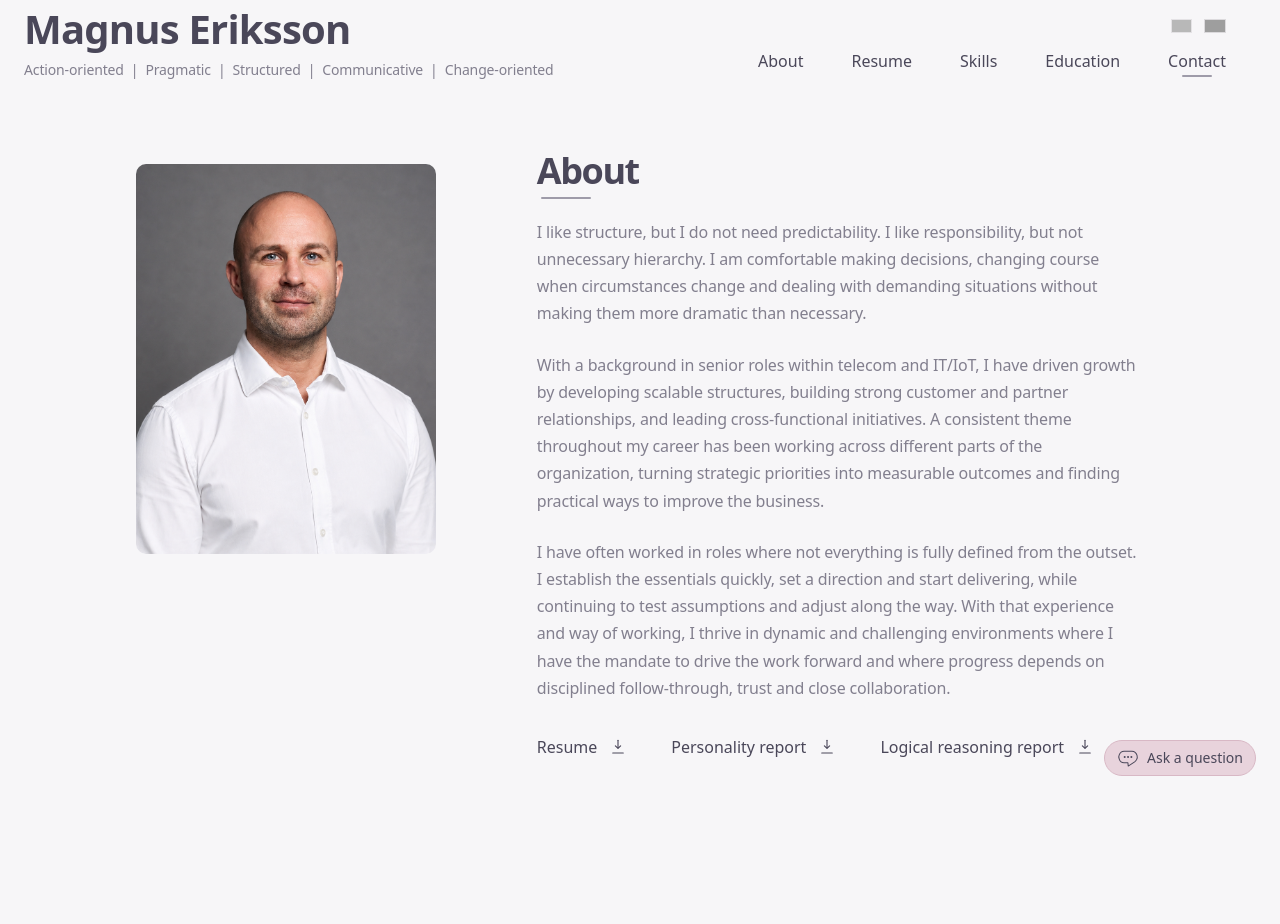
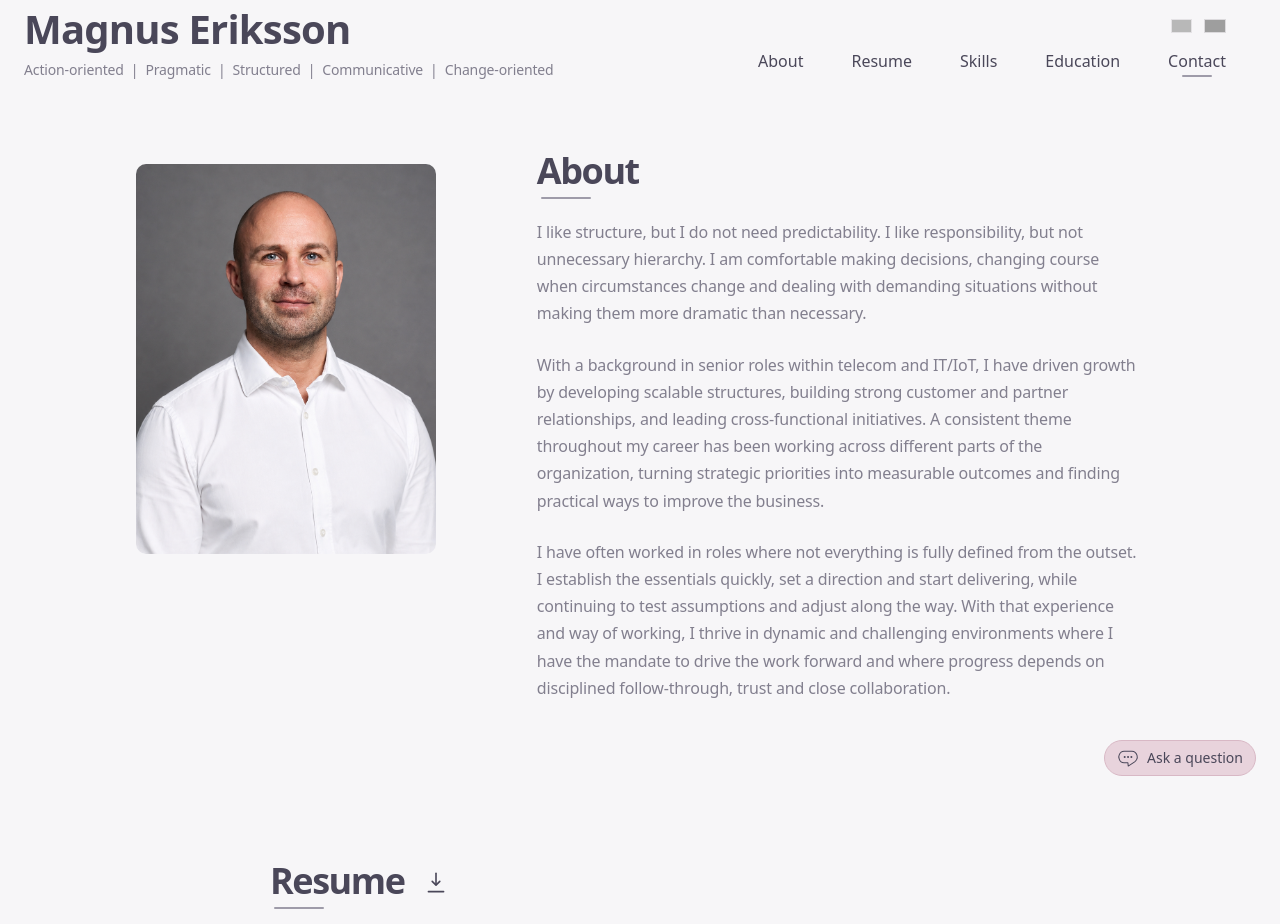
Before and after one commit to Onekaz/magnus-eriksson, a Next.js app: page / in a window 1280 px wide. Shown: the top 924 px of the page. Built offline with nearby package versions, Linux system fonts and the light colour scheme; grey boxes are pictures that could not be loaded.

Commit message:
Removed documents for download

```diff
--- a/components/sections/AboutSection.tsx
+++ b/components/sections/AboutSection.tsx
@@ -1,7 +1,6 @@
 // components/sections/AboutSection.tsx
 
 import Image from "next/image";
-import { Download } from "@/components/icons";
 import type { SiteContent } from "@/lib/content/profile";
 import styles from "./sections.module.css";
 
@@ -40,25 +39,6 @@ export default function AboutSection({ content }: AboutSectionProps) {
             </p>
           ))}
 
-          <div className={styles.downloadBlock}>
-            <div className={styles.downloadList}>
-              {content.about.downloads.map((download) => (
-                <div key={download.href} className={styles.downloadItem}>
-                  <span className={styles.downloadLabel}>{download.label}</span>
-                  <a
-                    href={download.href}
-                    download
-                    className={styles.downloadIconLink}
-                    aria-label={download.ariaLabel}
-                  >
-                    <span className={styles.downloadIconTab} aria-hidden="true">
-                      <Download />
-                    </span>
-                  </a>
-                </div>
-              ))}
-            </div>
-          </div>
         </div>
       </div>
     </section>
--- a/components/sections/ResumeSection.tsx
+++ b/components/sections/ResumeSection.tsx
@@ -1,5 +1,6 @@
 // components/sections/ResumeSection.tsx
 
+import { Download } from "@/components/icons";
 import type { ResumeBlock, ResumeEntry, SiteContent } from "@/lib/content/profile";
 import styles from "./sections.module.css";
 
@@ -104,9 +105,21 @@ export default function ResumeSection({ content }: ResumeSectionProps) {
       className={`${styles.pageSection} ${styles.standardSection} ${styles.resumeSection}`}
     >
       <div className={styles.resumeContent}>
-        <h2 id="resume-heading" className={styles.sectionHeading}>
-          {content.resume.heading}
-        </h2>
+        <div className={styles.resumeHeadingRow}>
+          <h2 id="resume-heading" className={styles.sectionHeading}>
+            {content.resume.heading}
+          </h2>
+          <a
+            href={content.resume.download.href}
+            download
+            className={styles.downloadIconLink}
+            aria-label={content.resume.download.ariaLabel}
+          >
+            <span className={styles.downloadIconTab} aria-hidden="true">
+              <Download />
+            </span>
+          </a>
+        </div>
 
         <div className={`${styles.mobileResumeList} ${styles.desktopResumeList}`}>
           {content.resume.blocks.map((block, index) => (
--- a/components/sections/sections.module.css
+++ b/components/sections/sections.module.css
@@ -116,31 +116,6 @@
   letter-spacing: var(--mobile-text-letter-spacing);
 }
 
-.downloadBlock {
-  display: flex;
-  flex-direction: column;
-  margin-top: var(--mobile-download-block-margin-top);
-}
-
-.downloadList {
-  display: flex;
-  flex-direction: column;
-  gap: var(--mobile-gap-8);
-}
-
-.downloadItem {
-  display: inline-flex;
-  width: fit-content;
-  align-items: center;
-  gap: var(--mobile-gap-8);
-}
-
-.downloadLabel {
-  color: var(--color-primary);
-  font-size: var(--mobile-link-text-size);
-  font-weight: var(--mobile-link-text-weight);
-}
-
 .downloadIconLink {
   display: inline-flex;
   width: fit-content;
@@ -232,6 +207,13 @@
   width: 100%;
   flex-direction: column;
   gap: var(--mobile-gap-24);
+}
+
+.resumeHeadingRow {
+  display: flex;
+  width: fit-content;
+  align-items: center;
+  gap: var(--mobile-resume-heading-download-gap);
 }
 
 .resumeRoleTitle {
@@ -546,24 +528,6 @@
     letter-spacing: var(--desktop-text-letter-spacing);
   }
 
-  .downloadBlock {
-    margin-top: var(--desktop-download-block-margin-top);
-  }
-
-  .downloadList {
-    flex-direction: row;
-    gap: var(--desktop-gap-40);
-  }
-
-  .downloadItem {
-    gap: var(--desktop-gap-8);
-  }
-
-  .downloadLabel {
-    font-size: var(--desktop-link-text-size);
-    font-weight: var(--desktop-link-text-weight);
-  }
-
   .downloadIconTab {
     width: var(--desktop-download-icon-tab-size);
     height: var(--desktop-download-icon-tab-size);
@@ -574,6 +538,11 @@
   .downloadIconTab svg {
     width: var(--desktop-download-icon-tab-icon-size);
     height: var(--desktop-download-icon-tab-icon-size);
+  }
+
+  .downloadIconLink {
+    position: relative;
+    top: var(--desktop-resume-heading-download-offset-y);
   }
 
   .downloadIconLink:hover .downloadIconTab {
@@ -630,6 +599,10 @@
     gap: var(--desktop-gap-28);
     margin-right: 0;
     margin-left: 0;
+  }
+
+  .resumeHeadingRow {
+    gap: var(--desktop-resume-heading-download-gap);
   }
 
   .resumeRoleTitle {
--- a/lib/config/cssVariables.ts
+++ b/lib/config/cssVariables.ts
@@ -77,10 +77,11 @@ export const pageVariables: PageVariables = {
   "--desktop-skills-pill-padding-x": `${desktop.DESKTOP_SKILLS_PILL_PADDING_X_PX}px`,
   "--desktop-skills-pill-padding-y": `${desktop.DESKTOP_SKILLS_PILL_PADDING_Y_PX}px`,
   "--desktop-skills-pill-radius": `${desktop.DESKTOP_SKILLS_PILL_RADIUS_PX}px`,
-  "--desktop-download-block-margin-top": `${desktop.DESKTOP_DOWNLOAD_BLOCK_MARGIN_TOP_PX}px`,
   "--desktop-download-icon-tab-size": `${desktop.DESKTOP_DOWNLOAD_ICON_TAB_SIZE_PX}px`,
   "--desktop-download-icon-tab-radius": `${desktop.DESKTOP_DOWNLOAD_ICON_TAB_RADIUS_PX}px`,
   "--desktop-download-icon-tab-icon-size": `${desktop.DESKTOP_DOWNLOAD_ICON_TAB_ICON_SIZE_PX}px`,
+  "--desktop-resume-heading-download-gap": `${desktop.DESKTOP_RESUME_HEADING_DOWNLOAD_GAP_PX}px`,
+  "--desktop-resume-heading-download-offset-y": `${desktop.DESKTOP_RESUME_HEADING_DOWNLOAD_OFFSET_Y_PX}px`,
   "--desktop-resume-list-padding-left": `${desktop.DESKTOP_RESUME_LIST_PADDING_LEFT_PX}px`,
   "--desktop-resume-timeline-line-top": `${desktop.DESKTOP_RESUME_TIMELINE_LINE_TOP_PX}px`,
   "--desktop-resume-timeline-line-left": `${desktop.DESKTOP_RESUME_TIMELINE_LINE_LEFT_PX}px`,
@@ -151,10 +152,10 @@ export const pageVariables: PageVariables = {
   "--mobile-skills-pill-padding-x": `${mobile.MOBILE_SKILLS_PILL_PADDING_X_PX}px`,
   "--mobile-skills-pill-padding-y": `${mobile.MOBILE_SKILLS_PILL_PADDING_Y_PX}px`,
   "--mobile-skills-pill-radius": `${mobile.MOBILE_SKILLS_PILL_RADIUS_PX}px`,
-  "--mobile-download-block-margin-top": `${mobile.MOBILE_DOWNLOAD_BLOCK_MARGIN_TOP_PX}px`,
   "--mobile-download-icon-tab-size": `${mobile.MOBILE_DOWNLOAD_ICON_TAB_SIZE_PX}px`,
   "--mobile-download-icon-tab-radius": `${mobile.MOBILE_DOWNLOAD_ICON_TAB_RADIUS_PX}px`,
   "--mobile-download-icon-tab-icon-size": `${mobile.MOBILE_DOWNLOAD_ICON_TAB_ICON_SIZE_PX}px`,
+  "--mobile-resume-heading-download-gap": `${mobile.MOBILE_RESUME_HEADING_DOWNLOAD_GAP_PX}px`,
   "--mobile-resume-list-padding-left": `${mobile.MOBILE_RESUME_LIST_PADDING_LEFT_PX}px`,
   "--mobile-resume-timeline-line-top": `${mobile.MOBILE_RESUME_TIMELINE_LINE_TOP_PX}px`,
   "--mobile-resume-timeline-line-left": `${mobile.MOBILE_RESUME_TIMELINE_LINE_LEFT_PX}px`,
--- a/lib/config/desktop.ts
+++ b/lib/config/desktop.ts
@@ -125,11 +125,11 @@ export const DESKTOP_SKILLS_PILL_PADDING_X_PX = 14;
 export const DESKTOP_SKILLS_PILL_PADDING_Y_PX = 8;
 export const DESKTOP_SKILLS_PILL_RADIUS_PX = 22;
 
-export const DESKTOP_DOWNLOAD_BLOCK_MARGIN_TOP_PX = 8;
-
-export const DESKTOP_DOWNLOAD_ICON_TAB_SIZE_PX = 26;
+export const DESKTOP_DOWNLOAD_ICON_TAB_SIZE_PX = 34;
 export const DESKTOP_DOWNLOAD_ICON_TAB_RADIUS_PX = 9999;
-export const DESKTOP_DOWNLOAD_ICON_TAB_ICON_SIZE_PX = 18;
+export const DESKTOP_DOWNLOAD_ICON_TAB_ICON_SIZE_PX = 26;
+export const DESKTOP_RESUME_HEADING_DOWNLOAD_GAP_PX = 14;
+export const DESKTOP_RESUME_HEADING_DOWNLOAD_OFFSET_Y_PX = 2;
 
 export const DESKTOP_RESUME_LIST_PADDING_LEFT_PX = 48;
 export const DESKTOP_RESUME_TIMELINE_LINE_TOP_PX = 12;
--- a/lib/config/mobile.ts
+++ b/lib/config/mobile.ts
@@ -149,11 +149,10 @@ export const MOBILE_SKILLS_PILL_PADDING_X_PX = 12;
 export const MOBILE_SKILLS_PILL_PADDING_Y_PX = 7;
 export const MOBILE_SKILLS_PILL_RADIUS_PX = 22;
 
-export const MOBILE_DOWNLOAD_BLOCK_MARGIN_TOP_PX = 8;
-
-export const MOBILE_DOWNLOAD_ICON_TAB_SIZE_PX = 26;
+export const MOBILE_DOWNLOAD_ICON_TAB_SIZE_PX = 28;
 export const MOBILE_DOWNLOAD_ICON_TAB_RADIUS_PX = 9999;
-export const MOBILE_DOWNLOAD_ICON_TAB_ICON_SIZE_PX = 18;
+export const MOBILE_DOWNLOAD_ICON_TAB_ICON_SIZE_PX = 20;
+export const MOBILE_RESUME_HEADING_DOWNLOAD_GAP_PX = 12;
 
 export const MOBILE_RESUME_LIST_PADDING_LEFT_PX = 28;
 export const MOBILE_RESUME_TIMELINE_LINE_TOP_PX = 11;
--- a/lib/content/en.ts
+++ b/lib/content/en.ts
@@ -40,26 +40,13 @@ export const englishContent = {
     "With a background in senior roles within telecom and IT/IoT, I have driven growth by developing scalable structures, building strong customer and partner relationships, and leading cross-functional initiatives. A consistent theme throughout my career has been working across different parts of the organization, turning strategic priorities into measurable outcomes and finding practical ways to improve the business.",
     "I have often worked in roles where not everything is fully defined from the outset. I establish the essentials quickly, set a direction and start delivering, while continuing to test assumptions and adjust along the way. With that experience and way of working, I thrive in dynamic and challenging environments where I have the mandate to drive the work forward and where progress depends on disciplined follow-through, trust and close collaboration.",
     ],
-    downloads: [
-      {
-        label: "Resume",
-        href: "/downloads/magnus-eriksson-resume.pdf",
-        ariaLabel: "Download resume",
-      },
-      {
-        label: "Personality report",
-        href: "/downloads/magnus-eriksson-personality-report.pdf",
-        ariaLabel: "Download personality report",
-      },
-      {
-        label: "Logical reasoning report",
-        href: "/downloads/magnus-eriksson-logical-reasoning-report.pdf",
-        ariaLabel: "Download logical reasoning report",
-      },
-    ],
   },
   resume: {
     heading: "Resume",
+    download: {
+      href: "/downloads/magnus-eriksson-resume.pdf",
+      ariaLabel: "Download resume",
+    },
     blocks: [
       {
         type: "entry",
--- a/lib/content/profile.ts
+++ b/lib/content/profile.ts
@@ -82,14 +82,13 @@ export type SiteContent = {
     heading: string;
     imageAlt: string;
     paragraphs: readonly string[];
-    downloads: readonly {
-      label: string;
-      href: string;
-      ariaLabel: string;
-    }[];
   };
   resume: {
     heading: string;
+    download: {
+      href: string;
+      ariaLabel: string;
+    };
     blocks: readonly ResumeBlock[];
   };
   skills: {
--- a/lib/content/sv.ts
+++ b/lib/content/sv.ts
@@ -40,26 +40,13 @@ export const swedishContent = {
       "Med en bakgrund i seniora roller inom telekom och IT/IoT har jag drivit tillväxt genom att utveckla skalbara strukturer, bygga starka kund- och partnerrelationer och leda tvärfunktionella initiativ. En röd tråd genom min karriär har varit att verka över olika delar av verksamheten, omsätta strategiska prioriteringar i mätbara resultat och identifiera möjligheter att utveckla affären.",
       "Jag har vid flera tillfällen haft roller där rollbeskrivning och ansvarsområden inte varit helt definierade initialt. En styrka hos mig är att jag snabbt identifierar det väsentliga, sätter en riktning och börjar leverera, samtidigt som jag successivt trycktestar min ansats. Med den erfarenheten och det arbetssättet trivs jag särskilt i dynamiska och utmanande miljöer där jag har mandat att driva arbetet framåt och där framsteg bygger på disciplinerat genomförande, förtroende och nära samarbete.",
     ],
-    downloads: [
-      {
-        label: "CV",
-        href: "/downloads/magnus-eriksson-CV.pdf",
-        ariaLabel: "Ladda ner CV",
-      },
-      {
-        label: "Personlighetsrapport",
-        href: "/downloads/magnus-eriksson-personality-report.pdf",
-        ariaLabel: "Ladda ner personlighetsrapport",
-      },
-      {
-        label: "Logiktestrapport",
-        href: "/downloads/magnus-eriksson-logical-reasoning-report.pdf",
-        ariaLabel: "Ladda ner logiktestrapport",
-      },
-    ],
   },
   resume: {
     heading: "CV",
+    download: {
+      href: "/downloads/magnus-eriksson-CV.pdf",
+      ariaLabel: "Ladda ner CV",
+    },
     blocks: [
       {
         type: "entry",
```
Also changed, not shown: 2 other files (tests, documents, lock files or other folders).
